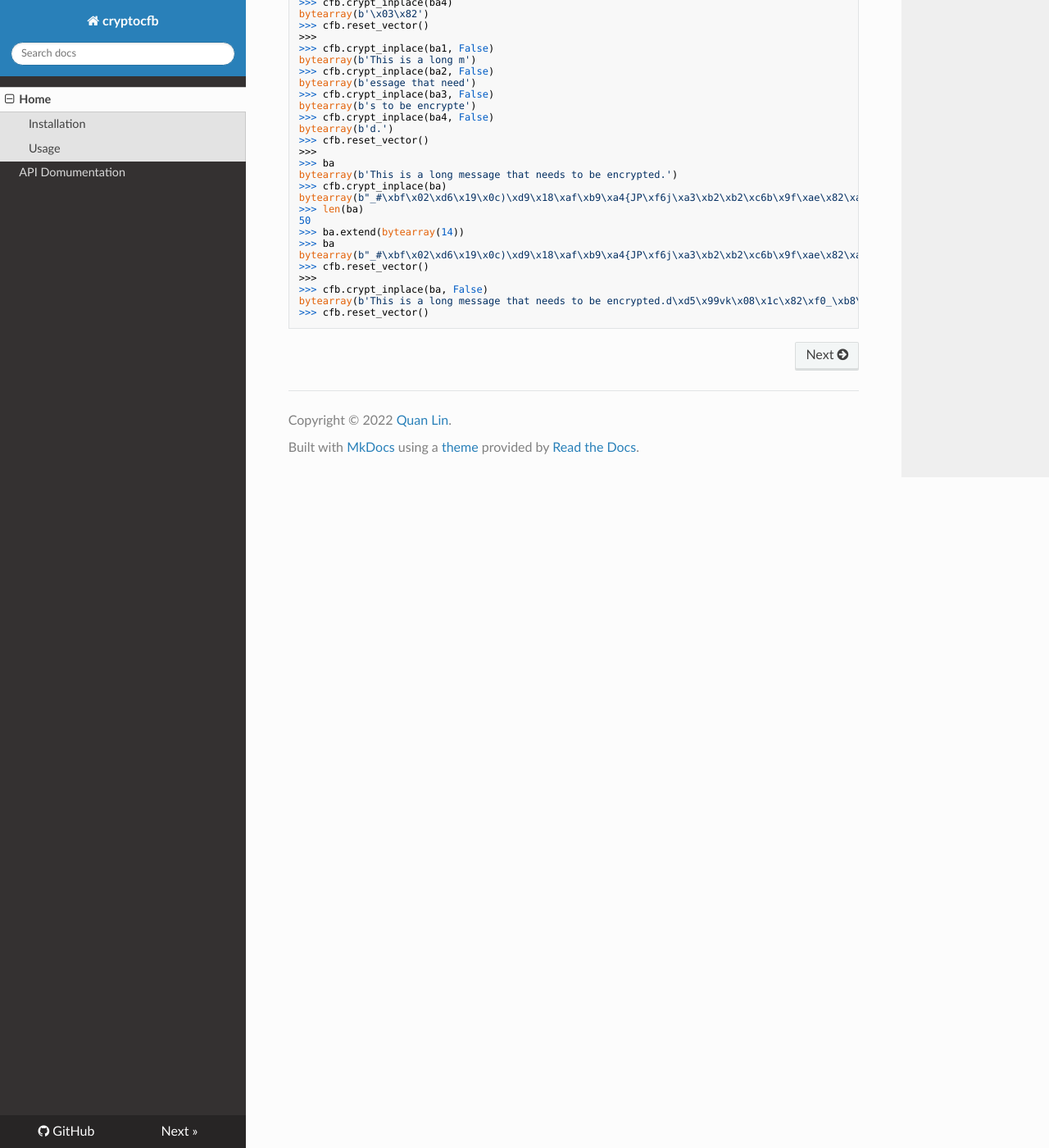
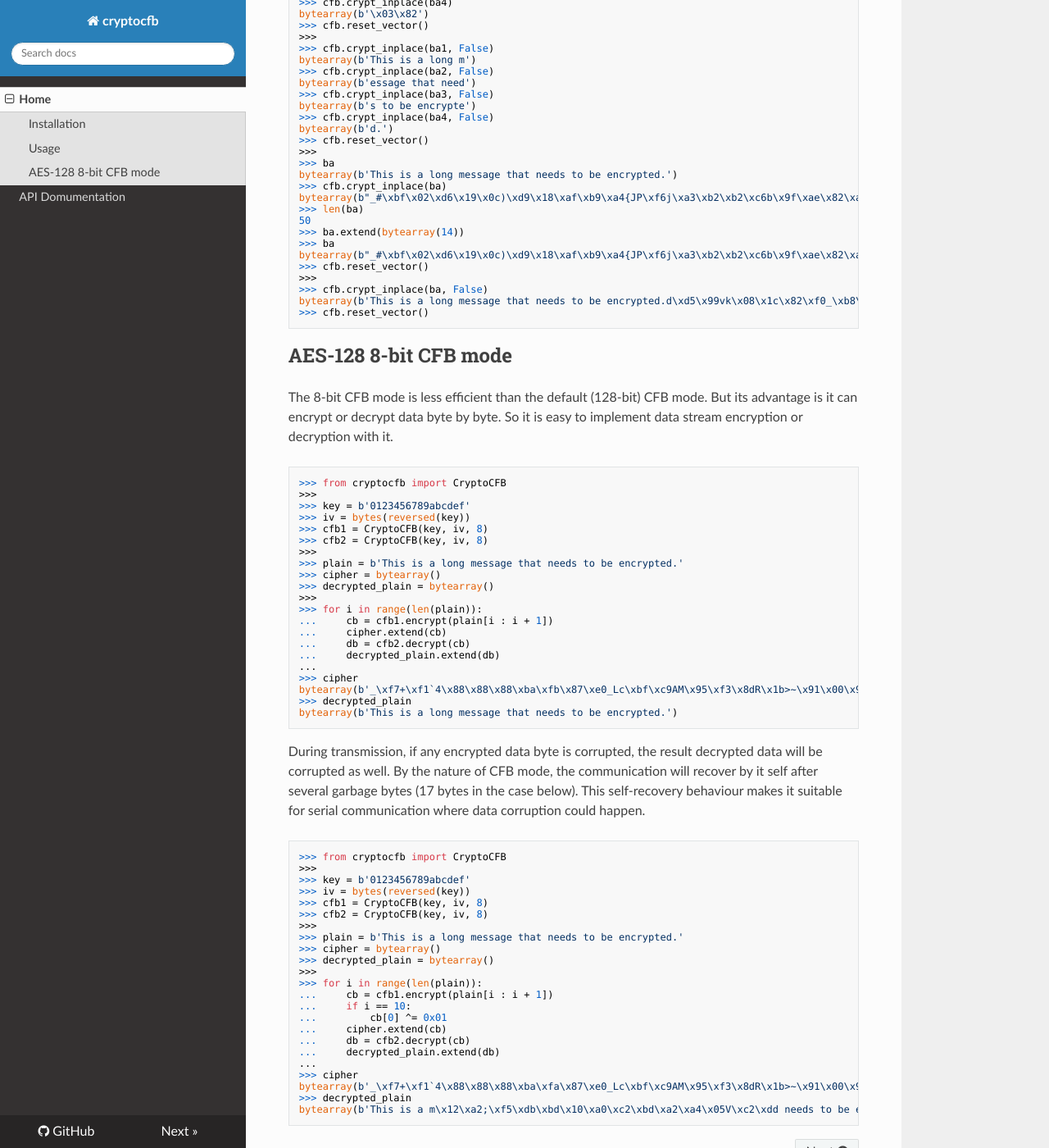
Before and after one commit to jacklinquan/cryptocfb, an MkDocs documentation site: the page built from docs/index.md, in a window 1280 px wide and 1400 px high, scrolled down 892 px. Shown: the whole window at 82% size. Built offline with MkDocs 1.6.1, drawn with Linux system fonts in a browser that asks for light colours; nearby versions of some CDN libraries.

Commit message:
Update index.md

````diff
--- a/docs/index.md
+++ b/docs/index.md
@@ -70,3 +70,62 @@ bytearray(b"_#\xbf\x02\xd6\x19\x0c)\xd9\x18\xaf\xb9\xa4{JP\xf6j\xa3\xb2\xb2\xc6b
 bytearray(b'This is a long message that needs to be encrypted.d\xd5\x99vk\x08\x1c\x82\xf0_\xb8\x8aw\x85')
 >>> cfb.reset_vector()
 ```
+
+## AES-128 8-bit CFB mode
+The 8-bit CFB mode is less efficient than the default (128-bit) CFB mode.
+But its advantage is it can encrypt or decrypt data byte by byte.
+So it is easy to implement data stream encryption or decryption with it.
+
+``` python
+>>> from cryptocfb import CryptoCFB
+>>>
+>>> key = b'0123456789abcdef'
+>>> iv = bytes(reversed(key))
+>>> cfb1 = CryptoCFB(key, iv, 8)
+>>> cfb2 = CryptoCFB(key, iv, 8)
+>>>
+>>> plain = b'This is a long message that needs to be encrypted.'
+>>> cipher = bytearray()
+>>> decrypted_plain = bytearray()
+>>>
+>>> for i in range(len(plain)):
+...     cb = cfb1.encrypt(plain[i : i + 1])
+...     cipher.extend(cb)
+...     db = cfb2.decrypt(cb)
+...     decrypted_plain.extend(db)
+...
+>>> cipher
+bytearray(b'_\xf7+\xf1`4\x88\x88\x88\xba\xfb\x87\xe0_Lc\xbf\xc9AM\x95\xf3\x8dR\x1b>~\x91\x00\x9a\x1f\t\x99$\x02\xfbC\x810_J\x89\x9a\x81>Z\xe6\x9f^H')
+>>> decrypted_plain
+bytearray(b'This is a long message that needs to be encrypted.')
+```
+
+During transmission, if any encrypted data byte is corrupted, the result decrypted data will be corrupted as well.
+By the nature of CFB mode, the communication will recover by it self after several garbage bytes (17 bytes in the case below).
+This self-recovery behaviour makes it suitable for serial communication where data corruption could happen.
+
+``` python
+>>> from cryptocfb import CryptoCFB
+>>>
+>>> key = b'0123456789abcdef'
+>>> iv = bytes(reversed(key))
+>>> cfb1 = CryptoCFB(key, iv, 8)
+>>> cfb2 = CryptoCFB(key, iv, 8)
+>>>
+>>> plain = b'This is a long message that needs to be encrypted.'
+>>> cipher = bytearray()
+>>> decrypted_plain = bytearray()
+>>>
+>>> for i in range(len(plain)):
+...     cb = cfb1.encrypt(plain[i : i + 1])
+...     if i == 10:
+...         cb[0] ^= 0x01
+...     cipher.extend(cb)
+...     db = cfb2.decrypt(cb)
+...     decrypted_plain.extend(db)
+...
+>>> cipher
+bytearray(b'_\xf7+\xf1`4\x88\x88\x88\xba\xfa\x87\xe0_Lc\xbf\xc9AM\x95\xf3\x8dR\x1b>~\x91\x00\x9a\x1f\t\x99$\x02\xfbC\x810_J\x89\x9a\x81>Z\xe6\x9f^H')
+>>> decrypted_plain
+bytearray(b'This is a m\x12\xa2;\xf5\xdb\xbd\x10\xa0\xc2\xbd\xa2\xa4\x05V\xc2\xdd needs to be encrypted.')
+```
````
